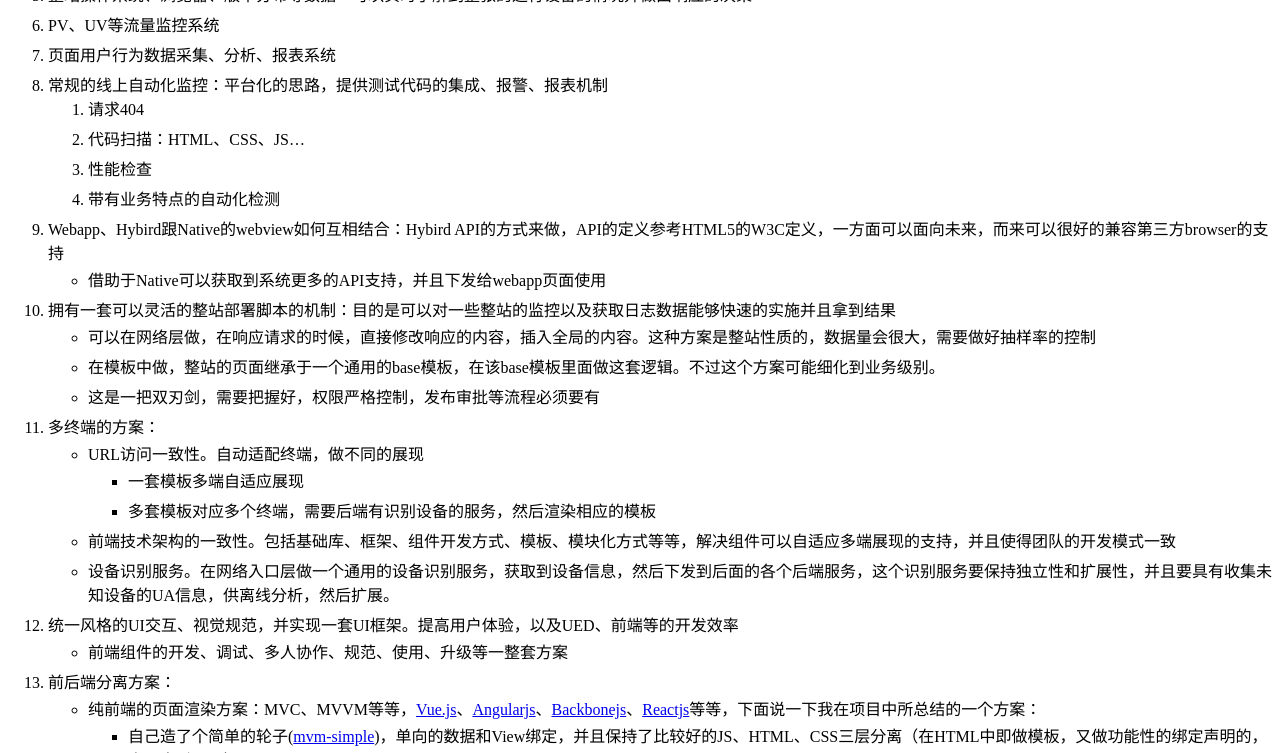
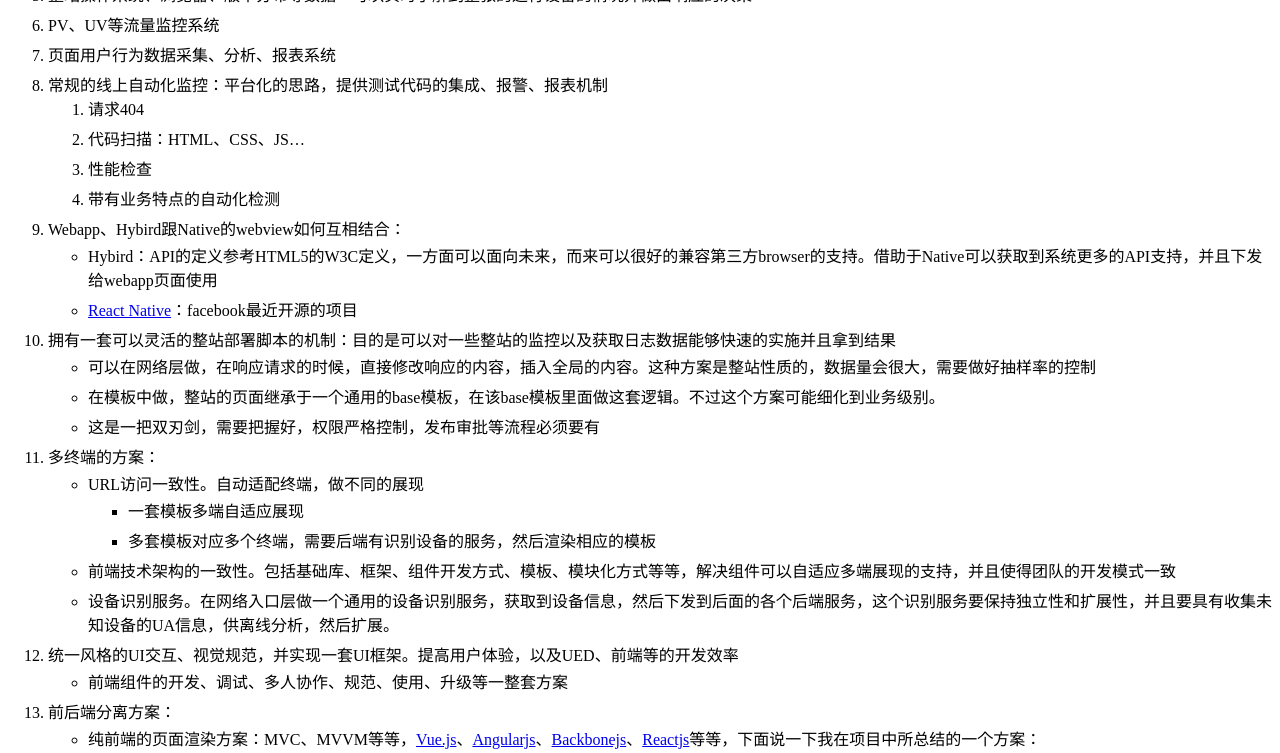
Before and after one commit to supersha/supersha.github.io, a Jekyll site: the page built from index.md, in a window 1280 px wide and 900 px high, scrolled down 959 px, cut to the strip 39-792 px from the top of the window. Built offline with Jekyll 4.4.1, drawn with Linux system fonts in a browser that asks for light colours.

Commit message:
by shafeng

```diff
--- a/index.md
+++ b/index.md
@@ -35,8 +35,9 @@ tagline: 记录自己的前端生涯
     0. 代码扫描：HTML、CSS、JS...
     0. 性能检查
     0. 带有业务特点的自动化检测
-4. Webapp、Hybird跟Native的webview如何互相结合：Hybird API的方式来做，API的定义参考HTML5的W3C定义，一方面可以面向未来，而来可以很好的兼容第三方browser的支持
-    * 借助于Native可以获取到系统更多的API支持，并且下发给webapp页面使用
+4. Webapp、Hybird跟Native的webview如何互相结合：
+    * Hybird：API的定义参考HTML5的W3C定义，一方面可以面向未来，而来可以很好的兼容第三方browser的支持。借助于Native可以获取到系统更多的API支持，并且下发给webapp页面使用
+    * [React Native](https://facebook.github.io/react-native/)：facebook最近开源的项目
 5. 拥有一套可以灵活的整站部署脚本的机制：目的是可以对一些整站的监控以及获取日志数据能够快速的实施并且拿到结果
     * 可以在网络层做，在响应请求的时候，直接修改响应的内容，插入全局的内容。这种方案是整站性质的，数据量会很大，需要做好抽样率的控制
     * 在模板中做，整站的页面继承于一个通用的base模板，在该base模板里面做这套逻辑。不过这个方案可能细化到业务级别。
```
